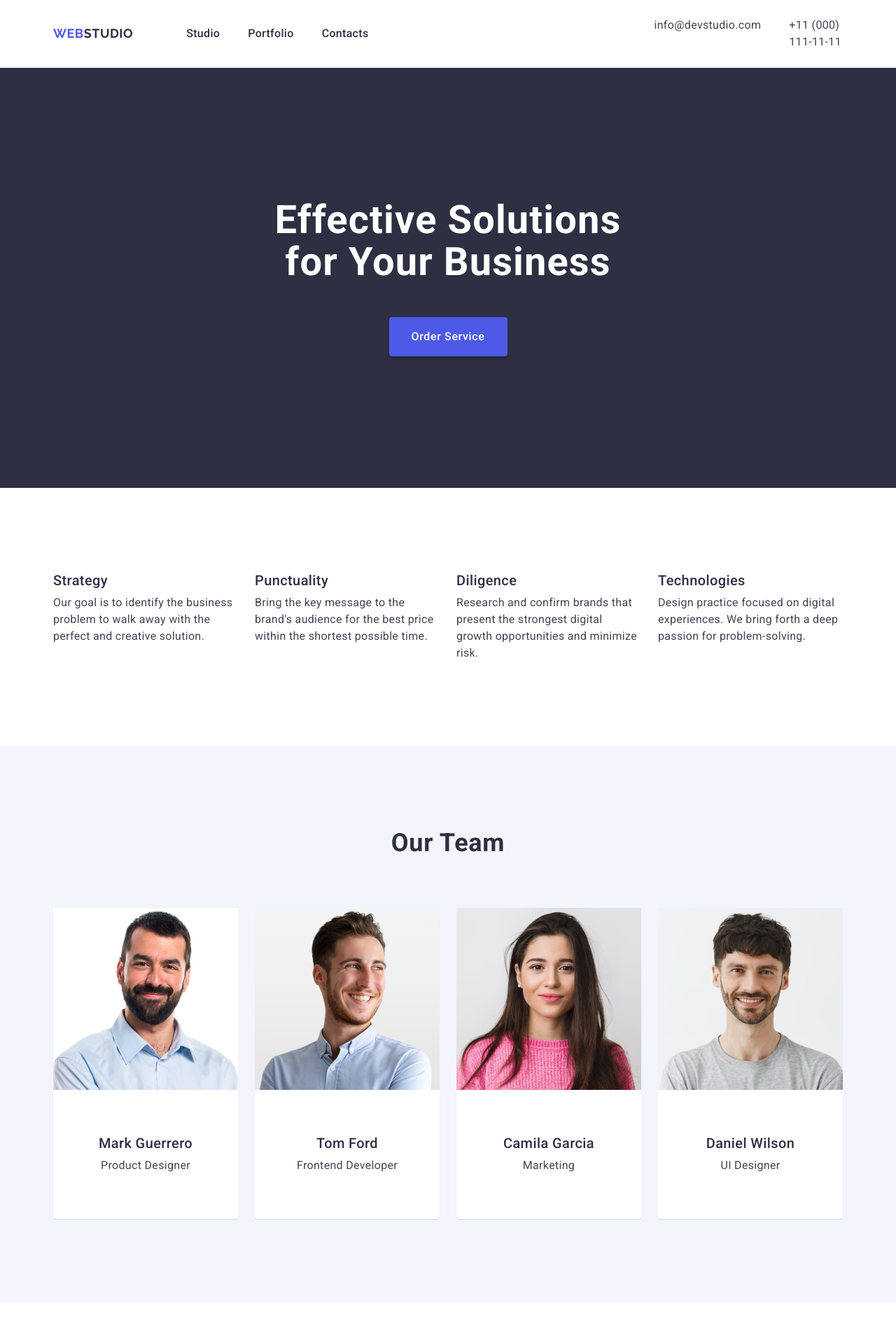
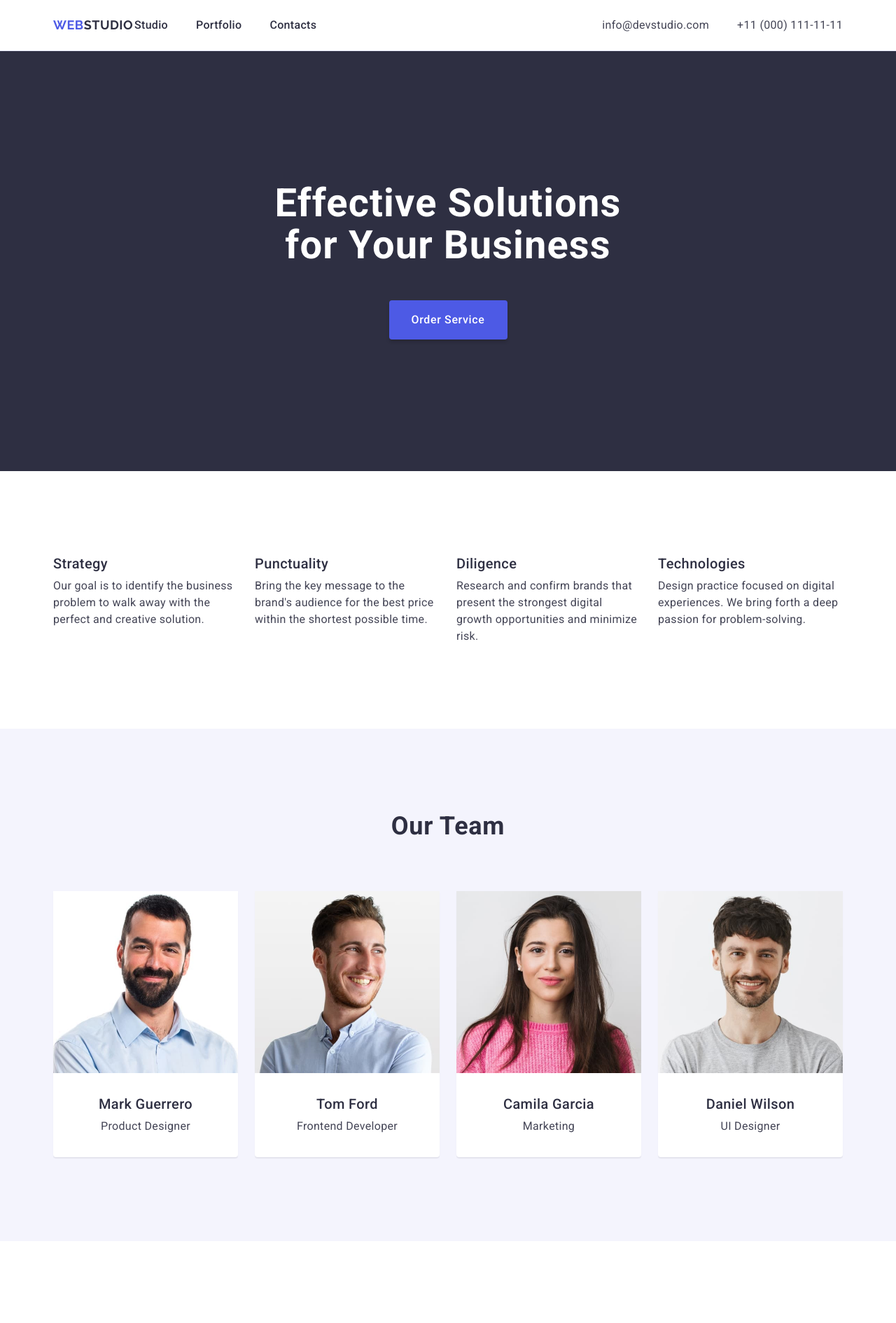
Before and after one commit to IchHeiseOlha/goit-markup-hw-03, a plain HTML site: page index.html in a window 1280 px wide. Shown: the top 1890 px of the page at 70% size. Drawn offline with nearby package versions, Linux system fonts and the light colour scheme.

Commit message:
v17nackPrufung

```diff
--- a/css/styles.css
+++ b/css/styles.css
@@ -20,19 +20,15 @@ img{
 }
 
 .header{
-    padding-top: 24px;
-    padding-bottom: 24px;
+    /*padding-top: 24px;
+    padding-bottom: 24px;*/
     border-bottom: 1px solid #e7e9fc;
 }
 
 .container {
     width: 1158px;
-   /* max-width: 1440px;
-    padding-left: 156px;
-    padding-right: 156px; */
     padding: 0 15px;
     margin: 0 auto;
-    /*outline: 2px solid red;*/
 }
 
 .c_einz{
@@ -93,7 +89,7 @@ ul{
     line-height: 1.17;
     letter-spacing: 0.03em;
     text-transform: uppercase;
-    margin-right: 76px;
+    /*margin-right: 76px;*/
 }
 .logo-studio{
 color: #2E2F42;
@@ -110,6 +106,8 @@ color: #2E2F42;
     flex-grow: 1;
     justify-content: space-between;
     align-items: center;
+    margin-top: 24px;
+    margin-bottom: 24px;
     margin-right: 76px;
 }
 
@@ -119,8 +117,9 @@ color: #2E2F42;
 }
 
 .adress{
-
-    font-style: normal
+    font-style: normal;
+    margin-top: 24px;
+    margin-bottom: 24px;
 }
 
 .adress-list{
@@ -220,7 +219,7 @@ color: #2E2F42;
     text-align: center;
 }
 
-.p-s_zwei, .p-s_drei{
+.p-s_zwei, /*.p-s_drei*/{
     margin-bottom: 32px;
 }
 
@@ -235,6 +234,11 @@ color: #2E2F42;
     flex-wrap: wrap;
     gap: 24px;
 
+}
+
+.team-list-text{
+    margin: 32px 0;
+    padding: 0 16px;
 }
 
 .li-s_zwei{
@@ -264,15 +268,16 @@ color: #2E2F42;
     width: calc((100% - 24px * 2) / 3);
 }
 
-.h_drei-s_drei, .p-s_drei{
+/*.h_drei-s_drei, .p-s_drei{
     padding: 0px 16px;
-}
+}*/
 
 .h_drei-s_drei{
     margin-bottom: 8px
 }
 
-.team-kard-img, .projekt-kart-img{
+/*.team-kard-img, */
+.projekt-kart-img{
     margin-bottom: 32px;
 }
 
@@ -298,7 +303,7 @@ color: #2E2F42;
     text-transform: uppercase;
     color: #4d5ae5;
     display: inline-block;
-    margin-bottom: 16px;
+    /*margin-bottom: 16px;*/
 }
 .logo-s-fut{
     color: #F4F4FD;
```
Also changed, not shown: index.html (+0 -1 lines).
